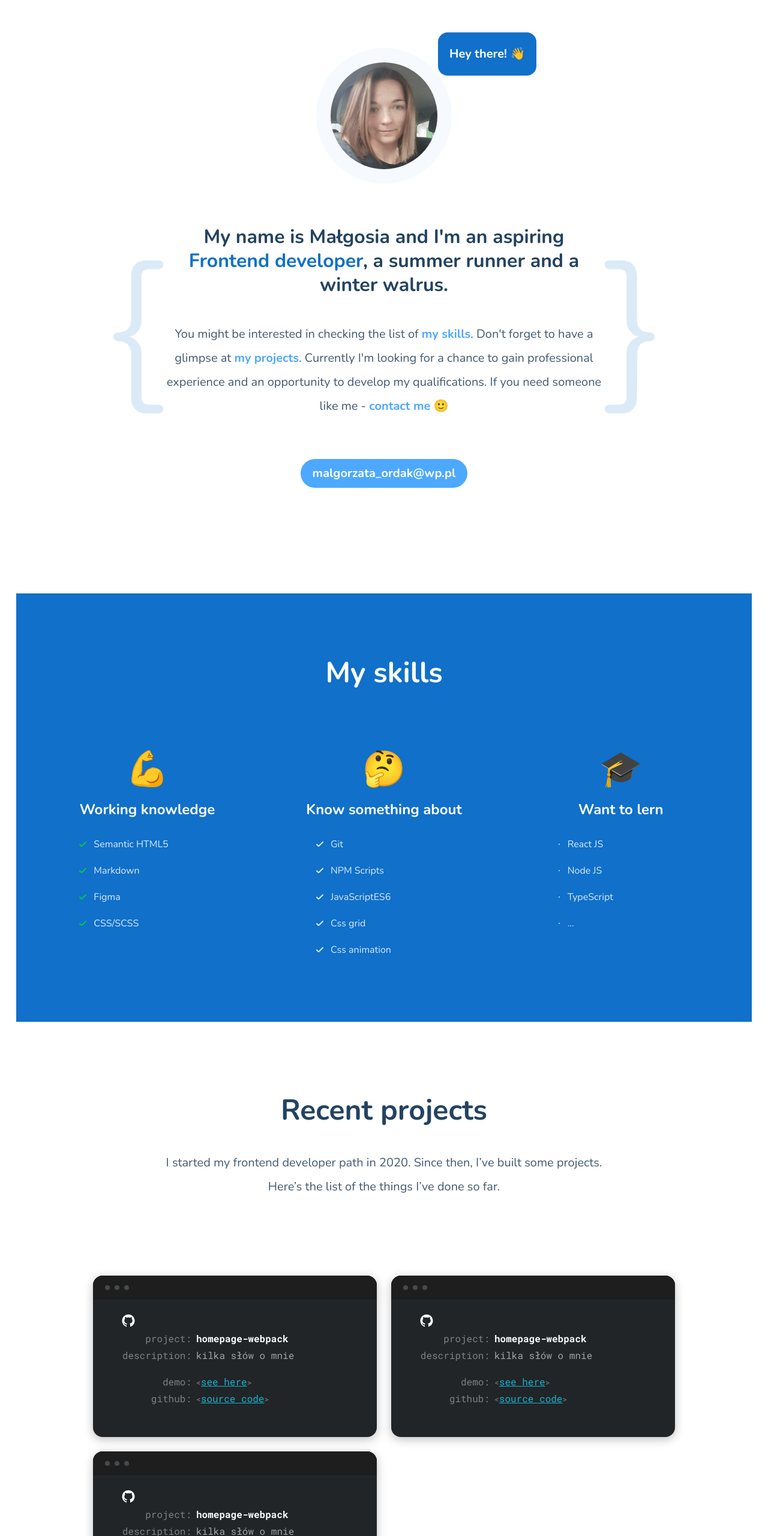
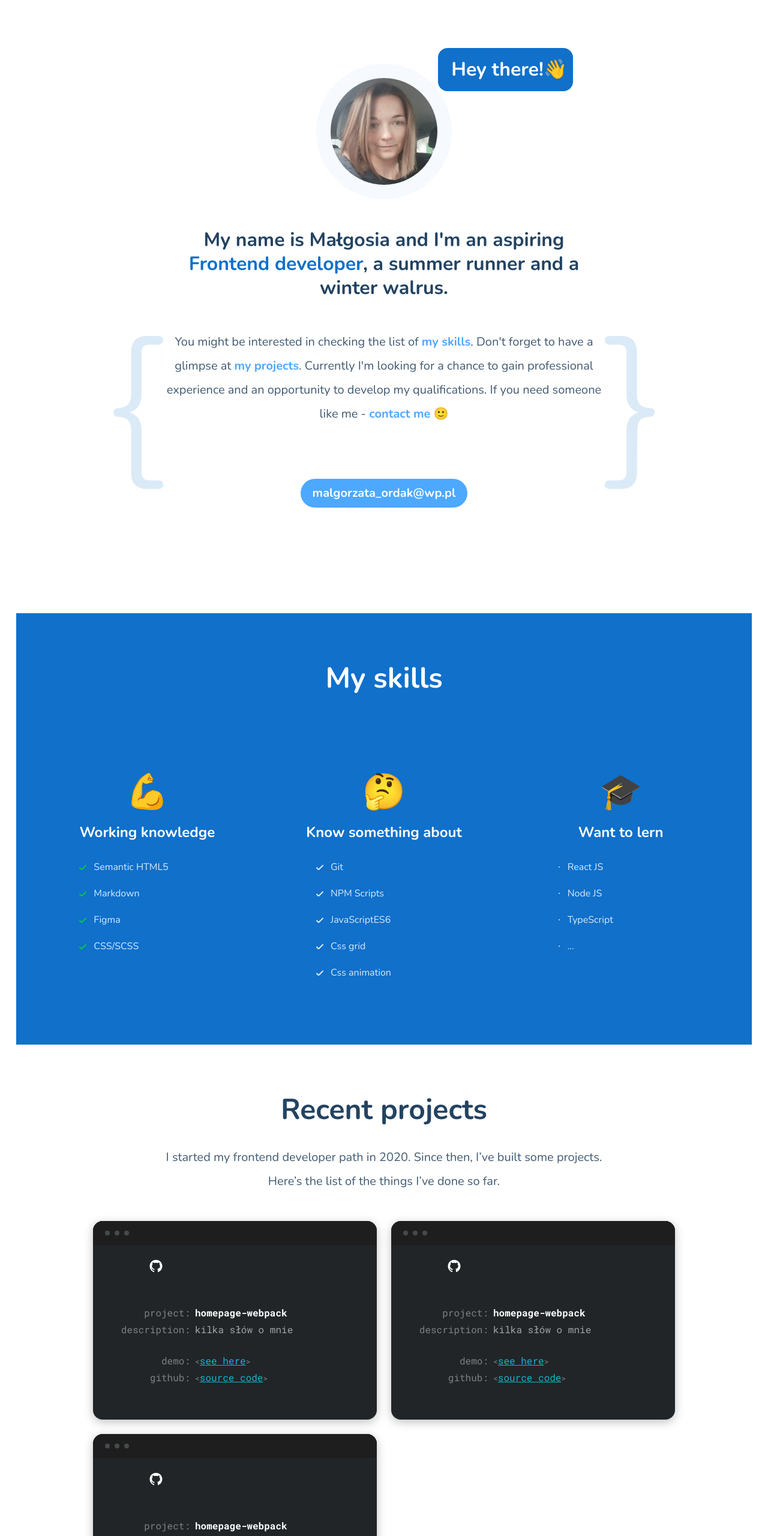
Before and after one commit to malgorzata-ordak/malgorzata-ordak.github.io, a website built with webpack: page src/pages/index.html in a window 1280 px wide. Shown: the top 2560 px of the page at 60% size. Built offline with nearby package versions, Linux system fonts and the light colour scheme.

Commit message:
mobile adjustments

```diff
--- a/src/pages/index.html
+++ b/src/pages/index.html
@@ -22,7 +22,7 @@
             class="hero__photo"
             src="../assets/img/photoGosia.png"
             alt="my profile photo"/>
-          <span class="hero__bubble"><span class="hero__hello">Hey there! 👋</span></span>
+          <span class="hero__bubble"><span class="hero__hello"> Hey there!👋</span></span>
         </div>
         <div class="hero__description">
           <h1 class="hero__h1">
@@ -161,7 +161,7 @@
               </h3>
               <p class="project__grid">
                 <span class="project__span-one project__span-one--special">description:</span>
-                <span class="project__span-three project__span-three--special">kilka słów o mnie</span>
+                <span class="project__span-three project__span-three--special">kilka słów o gitowskich</span>
               </p>
               <p class="project__grid">
                 <span class="project__span-one">demo:</span>
--- a/src/scss/modules/contact.scss
+++ b/src/scss/modules/contact.scss
@@ -35,7 +35,7 @@ padding-bottom: 40px;
     align-items: center;
     background: $lightBlue;
     color: #fff;
-    padding: 4px 24px;
+    padding: 8px 24px;
     border-radius: 64px;
     text-decoration: none;
     @media (min-width: 960px) {
@@ -63,7 +63,7 @@ line-height: 40px;
   align-items: center;
   justify-content: center;
   list-style-type: none;
-  padding: 56px 0 66px;
+  padding: 56px 0 56px;
   margin: 0;
   &__item {
     padding: 0 5px;
--- a/src/scss/modules/hero.scss
+++ b/src/scss/modules/hero.scss
@@ -9,6 +9,7 @@
     position: absolute;
     left: calc(50% + 90px);
     top: -26px;
+    width: 225px;
   }
   &__contact {
     background: $lightBlue;
@@ -22,6 +23,10 @@
     font-weight: bold;
     font-size: 20px;
     text-decoration: none;
+    @media( min-width: 960px) {
+      margin: 68px 0 88px 0;
+
+    }
   }
   &__description {
     display: flex;
@@ -41,7 +46,7 @@
            content: "";
            width: 83.23px;
           height: 254.88px;
-          margin-top: 80px;
+          margin-top: 180px;
          }
          &::before {
           background: url(../assets/img/bracket-left.svg);
@@ -61,20 +66,21 @@
     display: none;
     @media (min-width: 960px) {
       display: block;
-      padding: 16px 19px;
+      // padding: 16px 19px;
+      padding:16px 0px 16px 13px;
       background: $blue1;
       border-radius: 16px;
       font-weight: bold;
       font-size: 32px;
-      line-height: 40px;
       color: #ffffff;
       position: relative;
-      font-size: 20px;
+      // font-size: 20px;
 line-height: 40px;
-      &::after {
+      &:after {
+      content: "";
         position: absolute;
         display: block;
-        content: "";
+
         width: 17.42px;
         height: 22.66px;
         left: 32px;
@@ -88,9 +94,11 @@ line-height: 40px;
     font-size: 26px;
     line-height: 32px;
     color: $dark;
+    margin-top: 24px;
     @media (min-width: 960px) {
       font-size: 32px;
       line-height: 40px;
+      margin: 0;
     }
   }
   &__link {
@@ -102,9 +110,11 @@ line-height: 40px;
     display: flex;
     align-items: center;
     justify-content: center;
-    margin-top: 64px;
-    @media (min-width: 960px) {
+    margin-top: 82px;
       position: relative;
+      @media (min-width: 960px) {
+        margin-top: 106px;
+
     }
   }
   &__photo {
@@ -128,9 +138,13 @@ line-height: 40px;
     font-weight: 300;
     font-size: 16px;
     line-height: 32px;
+    margin-top: 0;
     @media (min-width: 960px) {
       font-size: 20px;
       line-height: 40px;
     }
+    @media (min-width: 1000px) {
+      margin-top: 50px;
+    }
   }
 }
--- a/src/scss/modules/projects.scss
+++ b/src/scss/modules/projects.scss
@@ -1,5 +1,9 @@
 .projects {
-  padding: 64px 16px 88px;
+  padding: 55px 16px 88px 16px;
+  @media (min-width: 768px) {
+    padding: 64px 16px 88px 30px;
+
+  }
   @media (min-width: 960px) {
     padding: 80px 128px 176px 128px;
   }
@@ -8,29 +12,33 @@
     line-height: 48px;
     color: $dark;
     text-align: center;
+    margin: 0 0 32px 0;
     @media (min-width: 960px) {
       font-size: 48px;
       line-height: 56px;
+      margin-top: 0;
     }
   }
   &-grid {
     display: grid;
     column-gap: 24px;
     row-gap: 24px;
-    // max-width: 1184px;
-    // margin: 0 auto;
     @media (min-width: 768px) {
       grid-template-columns: 1fr 1fr;
+    }
+    @media (min-width: 960px) {
+      max-width: 1184px;
     }
   }
   &__paragraph {
     font-weight: 300;
     font-size: 16px;
     line-height: 32px;
-    margin-bottom: 46px;
+    // margin-bottom: 46px;
     text-align: center;
     max-width: 786px;
-    margin: 0 auto 128px;
+    // margin: 0 auto 128px;
+    margin:0 auto 46px;
     @media (min-width: 960px) {
       font-size: 20px;
       line-height: 40px;
@@ -55,18 +63,26 @@
   }
   &__box {
     padding: 24px 16px;
-    margin-bottom: 24px;
+    // margin-bottom: 24px;
+    &-icon {
+      margin-bottom: 24px;
+      // margin-left: 32px;
+      // padding-left: 24px 16px;
+      @media (min-width: 960px) {
+        margin-left: 48px;
+      }
+    }
     @media (min-width: 960px) {
-      margin-left: 48px;
-      padding: 24px 0px;
+      padding: 24px 32px 0 46px;
+      margin-bottom: 58px;
     }
   }
-  &-icon {
-    margin-bottom: 24px;
-    @media (min-width: 960px) {
-      margin-left: 48px;
+  &__h3 {
+    @media( min-width: 960px) {
+      padding-top: 24px;
     }
   }
+
   &__grid {
     display: grid;
     grid-template-columns: 102px 1fr;
@@ -93,7 +109,7 @@
     font-size: 13px;
     line-height: 24px;
     &--special {
-      margin-bottom: 16px;
+      margin-bottom: 24px;
     }
     @media (min-width: 960px) {
       font-size: 16px;
@@ -113,6 +129,7 @@
     font-size: 13px;
     line-height: 24px;
     &--special {
+      margin-bottom: 24px;
       @media (min-width: 960px) {
         margin-bottom: 16px;
       }
--- a/src/scss/modules/skills.scss
+++ b/src/scss/modules/skills.scss
@@ -2,6 +2,10 @@
   background: $blue1;
   color: #ffffff;
   padding: 64px 16px 88px;
+  @media (min-width: 960px) {
+    padding: 80px 16px 88px;
+  }
+
   &__all {
     @media (min-width: 960px) {
       display: grid;
@@ -16,9 +20,13 @@
     font-size: 36px;
     line-height: 48px;
     text-align: center;
+
+    margin: 0;
     @media (min-width: 960px) {
       font-size: 48px;
       line-height: 56px;
+      margin: 0 0 133px 0;
+
     }
   }
 }
@@ -64,6 +72,9 @@
 }
 .skills-section {
   margin-top: 64px;
+  @media(min-width: 960px) {
+    margin-top: 0px;
+  }
   &__emoji {
     font-size: 58px;
     line-height: 58px;
```
